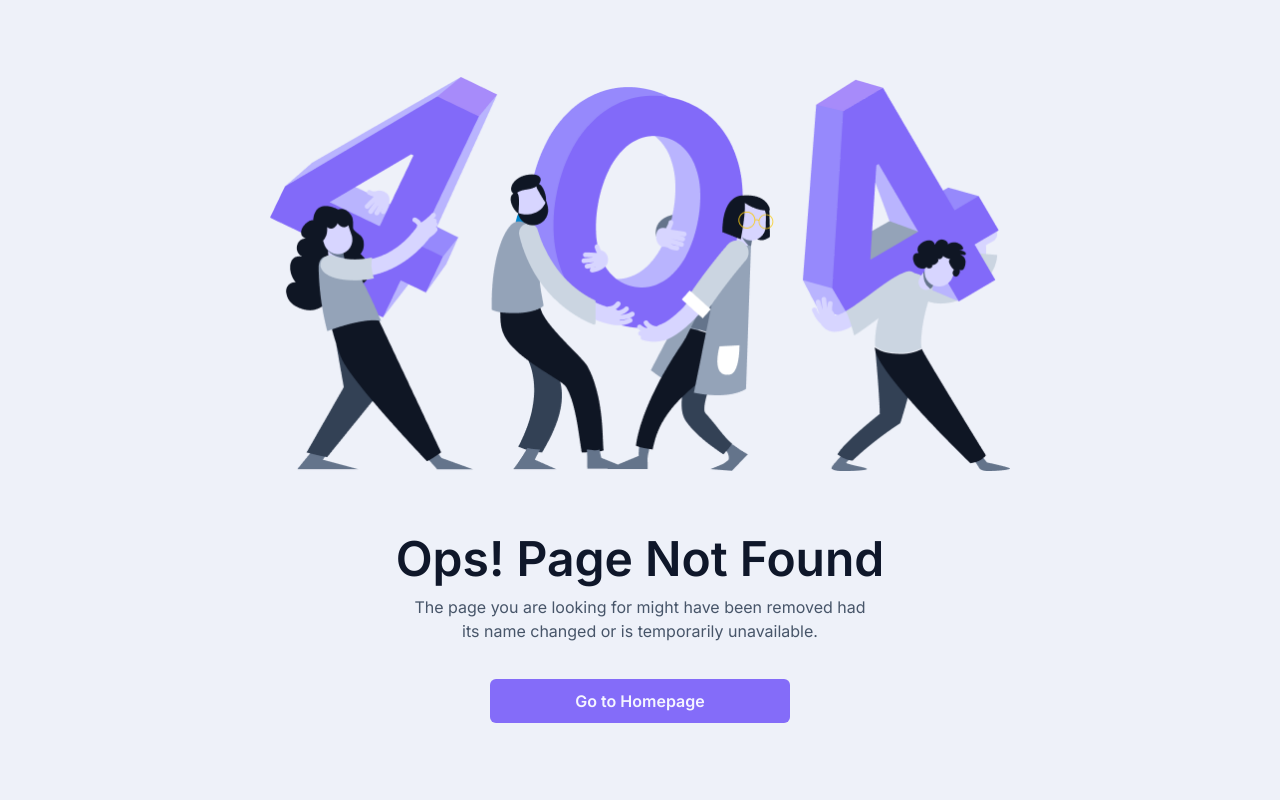
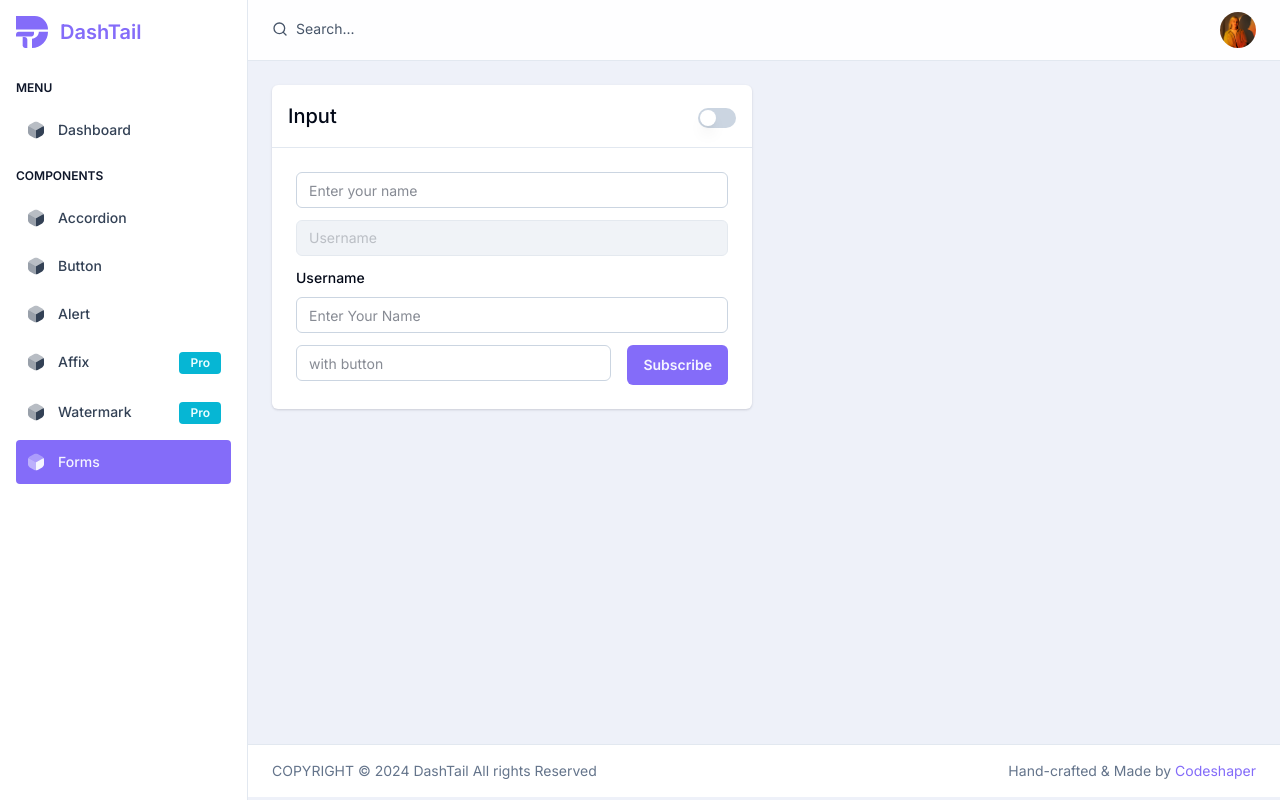
Before and after one commit to Codeshaper-bd/dashTail-free, a Next.js app: page /forms in a window 1280 px wide. Before the commit this address had no page. Built offline with nearby package versions, Linux system fonts and the light colour scheme.

Commit message:
fix: form

```diff
--- /dev/null
+++ b/app/(dashboard)/(components)/forms/input-element.jsx
@@ -0,0 +1,23 @@
+
+"use client"
+import { Button } from "@/components/ui/button";
+import { Input } from "@/components/ui/input";
+import { Label } from "@/components/ui/label";
+const InputElement = () => {
+  return (
+    <>
+      <Input placeholder="Enter your name" />
+      <Input type="text" placeholder="Username" id="userName" disabled />
+      <div>
+        <Label className="mb-3" htmlFor="inputId">Username </Label>
+        <Input type="text" placeholder="Enter Your Name" id="inputId" />
+      </div>
+      <div className="flex gap-4">
+        <Input type="text" placeholder="with button" id="input" />
+        <Button type="submit">Subscribe</Button>
+      </div>
+    </>
+  );
+};
+
+export default InputElement;
--- /dev/null
+++ b/app/(dashboard)/(components)/forms/layout.jsx
@@ -0,0 +1,9 @@
+export const metadata = {
+  title: "Forms",
+};
+
+const Layout = ({ children }) => {
+  return <>{children}</>;
+};
+
+export default Layout;
--- /dev/null
+++ b/app/(dashboard)/(components)/forms/page.jsx
@@ -0,0 +1,18 @@
+
+"use client"
+import CardSnippet from "@/components/ui/card-snippet";
+import InputElement from "./input-element"
+import { inputCode } from "./source-code"
+const FormPage = () => {
+  return (
+    <div className="grid grid-cols-2 gap-6">
+      <CardSnippet title="Input" code={inputCode}>
+        <div className="space-y-3">
+          <InputElement />
+        </div>
+      </CardSnippet>
+    </div>
+  );
+};
+
+export default FormPage;
--- /dev/null
+++ b/app/(dashboard)/(components)/forms/source-code.js
@@ -0,0 +1,11 @@
+export const inputCode = `
+<Input placeholder="Enter your name" />
+<Input type="text" placeholder="Username" id="userName" disabled />
+<div>
+  <Label className="mb-3" htmlFor="inputId">Username </Label>
+  <Input type="text" placeholder="Enter Your Name" id="inputId" />
+</div>
+<div className="flex gap-4">
+  <Input type="text" placeholder="with button" id="input" />
+  <Button type="submit">Subscribe</Button>
+</div>`;
--- a/components/ui/input.jsx
+++ b/components/ui/input.jsx
@@ -4,7 +4,7 @@ import { cn } from "@/lib/utils";
 
 //py-[10px]
 export const inputVariants = cva(
-  " w-full   bg-background  border-default-300 dark:border-700  px-3 h-9   text-sm  file:border-0 file:bg-transparent file:text-sm file:font-medium  read-only:leading-9 read-only:bg-background  disabled:cursor-not-allowed disabled:opacity-50  transition duration-300 ",
+  " w-full   bg-background border  border-default-300 dark:border-700  px-3 h-9 rounded-md   text-sm  file:border-0 file:bg-transparent file:text-sm file:font-medium  read-only:leading-9 read-only:bg-background  disabled:cursor-not-allowed disabled:opacity-50  transition duration-300 ",
   {
     variants: {
       color: {
@@ -20,95 +20,14 @@ export const inputVariants = cva(
         destructive:
           "border-destructive/50 text-destructive focus:outline-none focus:border-destructive-700 disabled:bg-destructive/30 disabled:placeholder:text-destructive  placeholder:text-destructive/70",
       },
-      variant: {
-        flat: "bg-default-100 read-only:bg-default-100",
-        underline: "border-b",
-        bordered: "border  ",
-        faded: "border border-default-300 bg-default-100",
-        ghost: "border-0 focus:border",
-        "flat-underline": "bg-default-100 border-b",
-      },
-      shadow: {
-        none: "",
-        sm: "shadow-sm",
-        md: "shadow-md",
-        lg: "shadow-lg",
-        xl: "shadow-xl",
-        "2xl": "shadow-2xl",
-      },
-      radius: {
-        none: "rounded-none",
-        sm: "rounded",
-        md: "rounded-lg",
-        lg: "rounded-xl",
-        xl: "rounded-[20px]",
-      },
-      size: {
-        sm: "h-8 text-xs read-only:leading-8",
-        md: "h-9 text-xs read-only:leading-9",
-        lg: "h-10 text-sm read-only:leading-10",
-        xl: "h-12 text-base read-only:leading-[48px]",
-      },
+
+
+
     },
-    compoundVariants: [
-      {
-        variant: "flat",
-        color: "primary",
-        className: "bg-primary/10 read-only:bg-primary/10",
-      },
-      {
-        variant: "flat",
-        color: "info",
-        className: "bg-info/10 read-only:bg-info/10",
-      },
-      {
-        variant: "flat",
-        color: "warning",
-        className: "bg-warning/10 read-only:bg-warning/10",
-      },
-      {
-        variant: "flat",
-        color: "success",
-        className: "bg-success/10 read-only:bg-success/10",
-      },
-      {
-        variant: "flat",
-        color: "destructive",
-        className: "bg-destructive/10 read-only:bg-destructive/10",
-      },
-      {
-        variant: "faded",
-        color: "primary",
-        className:
-          "bg-primary/10 border-primary/30 read-only:bg-primary/10 border-primary/30",
-      },
-      {
-        variant: "faded",
-        color: "info",
-        className: "bg-info/10 border-info/30",
-      },
-      {
-        variant: "faded",
-        color: "warning",
-        className: "bg-warning/10 border-warning/30",
-      },
-      {
-        variant: "faded",
-        color: "success",
-        className: "bg-success/10 border-success/30",
-      },
-      {
-        variant: "faded",
-        color: "destructive",
-        className: "bg-destructive/10 border-destructive/30",
-      },
-    ],
+
 
     defaultVariants: {
       color: "default",
-      size: "md",
-      variant: "bordered",
-      radius: "md",
     },
   }
 );
@@ -118,32 +37,17 @@ const Input = React.forwardRef(
     {
       className,
       type,
-      size,
       color,
-      radius,
-      variant,
-      shadow,
-      removeWrapper = false,
       ...props
     },
     ref
   ) => {
-    return removeWrapper ? (
-      <input
-        type={type}
-        className={cn(
-          inputVariants({ color, size, radius, variant, shadow }),
-          className
-        )}
-        ref={ref}
-        {...props}
-      />
-    ) : (
+    return (
       <div className="flex-1 w-full">
         <input
           type={type}
           className={cn(
-            inputVariants({ color, size, radius, variant, shadow }),
+            inputVariants({ color }),
             className
           )}
           ref={ref}
--- a/config/menus.js
+++ b/config/menus.js
@@ -10,11 +10,16 @@ export const menusConfig = {
       {
         title: "Dashboard",
         icon: DashBoard,
-        href: "/dashboard",
+        href: "/",
       },
       {
         isHeader: true,
         title: "Components",
+      },
+      {
+        title: "Accordion",
+        icon: DashBoard,
+        href: "/accordion",
       },
       {
         title: "Button",
@@ -38,6 +43,11 @@ export const menusConfig = {
         badge: "pro",
         href: "#",
       },
+      {
+        title: "Forms",
+        icon: DashBoard,
+        href: "/forms",
+      },
     ],
   },
 };
```
